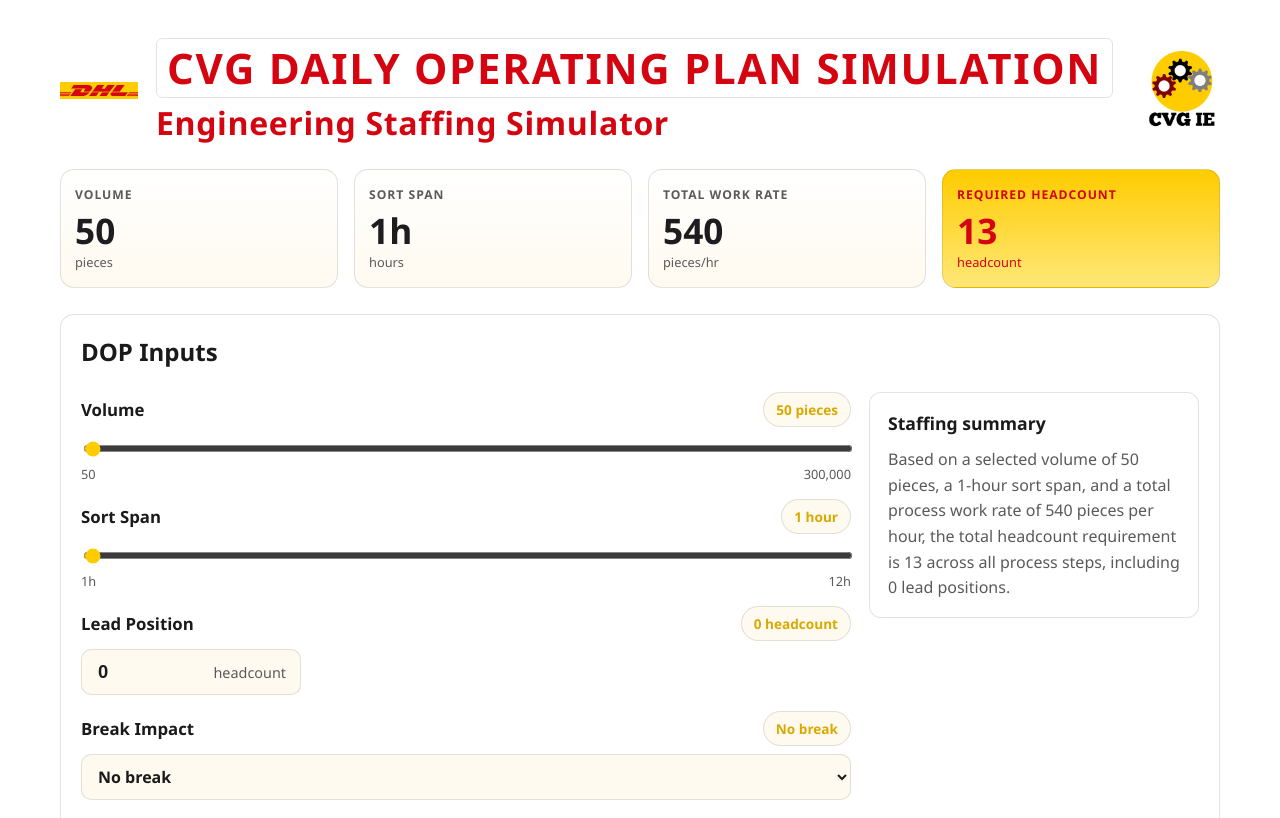
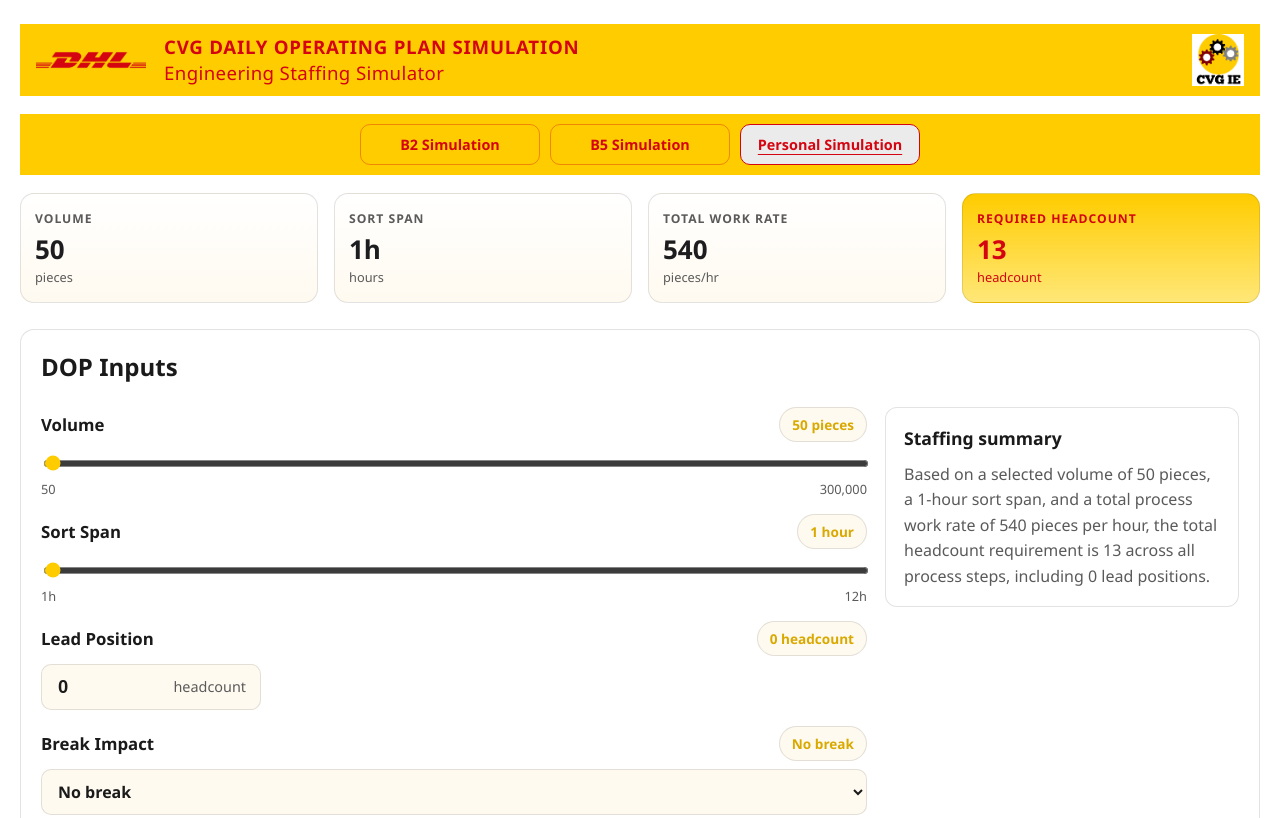
Before and after one commit to sohamshindeDHL/CVG_Staffing_Simulator, a plain HTML site: page index.html in a window 1280 px wide. Shown: the top 818 px of the page. Drawn offline with Linux system fonts and the light colour scheme.

Commit message:
Add files via upload

```diff
--- a/index.html
+++ b/index.html
@@ -21,11 +21,21 @@
         </div>
       </header>
 
+      <nav class="simulation-switcher" aria-label="Simulation selection">
+        <button type="button" class="simulation-button" data-simulation="b2">B2 Simulation</button>
+        <button type="button" class="simulation-button" data-simulation="b5">B5 Simulation</button>
+        <button type="button" class="simulation-button active" data-simulation="personal">Personal Simulation</button>
+      </nav>
+
       <main class="dashboard">
+        <section id="b2Simulation" class="blank-simulation" hidden aria-label="B2 Simulation"></section>
+        <section id="b5Simulation" class="blank-simulation" hidden aria-label="B5 Simulation"></section>
+
+        <section id="personalSimulation" class="personal-simulation">
         <section class="kpi-row">
           <div class="kpi-tile">
             <span class="kpi-label">Volume</span>
-            <strong id="kpiVolume">50</strong>
+            <strong id="kpiVolume">30</strong>
             <small>pieces</small>
           </div>
           <div class="kpi-tile">
@@ -125,6 +135,7 @@
             </table>
           </div>
         </section>
+        </section>
       </main>
     </div>
 
--- a/script.js
+++ b/script.js
@@ -185,6 +185,23 @@ leadPositionInput.addEventListener("input", () => {
   updateDashboard();
 });
 
+const simulationButtons = document.querySelectorAll(".simulation-button");
+const personalSimulation = document.getElementById("personalSimulation");
+const b2Simulation = document.getElementById("b2Simulation");
+const b5Simulation = document.getElementById("b5Simulation");
+
+simulationButtons.forEach((button) => {
+  button.addEventListener("click", () => {
+    simulationButtons.forEach((item) => item.classList.remove("active"));
+    button.classList.add("active");
+
+    const selected = button.dataset.simulation;
+    personalSimulation.hidden = selected !== "personal";
+    b2Simulation.hidden = selected !== "b2";
+    b5Simulation.hidden = selected !== "b5";
+  });
+});
+
 updateBreakDisplay();
 updateLeadPositionDisplay();
 renderProcessList();
--- a/style.css
+++ b/style.css
@@ -27,13 +27,14 @@ body {
 }
 
 .page-shell {
-  max-width: 1200px;
-  margin: 0 auto;
+  max-width: none;
+  width: 100%;
+  margin: 0;
   padding: 24px 20px 50px;
 }
 
 .topbar {
-  margin-bottom: 20px;
+  margin-bottom: 18px;
 }
 
 .top-header-bar {
@@ -41,10 +42,10 @@ body {
   grid-template-columns: 1fr auto;
   align-items: center;
   gap: 20px;
-  background: transparent;
+  background: rgb(255, 204, 0);
   border: none;
   border-radius: 0;
-  padding: 14px 0 6px;
+  padding: 10px 16px;
   box-shadow: none;
 }
 
@@ -54,9 +55,15 @@ body {
   gap: 18px;
 }
 
-.dhl-logo,
+.dhl-logo {
+  width: 110px;
+  height: auto;
+  object-fit: contain;
+  display: block;
+}
+
 .cvg-logo {
-  width: 78px;
+  width: 52px;
   height: auto;
   object-fit: contain;
   display: block;
@@ -66,29 +73,29 @@ body {
   flex: 1;
 }
 
+.eyebrow,
+h1 {
+  margin: 0;
+  color: #D40511;
+  font-family: "Delivery", "Segoe UI", sans-serif;
+  font-size: 18.6667px;
+  line-height: 1.2;
+  font-weight: 800;
+}
+
 .eyebrow {
-  margin: 0 0 6px;
-  color: var(--danger);
+  margin-bottom: 4px;
+  display: block;
   text-transform: uppercase;
   letter-spacing: 0.04em;
-  font-size: 42px;
-  line-height: 1.1;
-  font-weight: 800;
-  font-family: "Delivery", "Segoe UI", sans-serif;
-  display: inline-block;
-  padding: 6px 10px;
-  border: 1px solid var(--border);
-  border-radius: 6px;
+  border: none;
+  border-radius: 0;
+  padding: 0;
 }
 
 h1 {
-  margin: 0;
-  font-size: 32px;
-  line-height: 1.2;
-  font-weight: 800;
-  color: var(--danger);
-  font-family: "Delivery", "Segoe UI", sans-serif;
   letter-spacing: 0.02em;
+  font-weight: 400;
 }
 
 .dashboard {
@@ -127,7 +134,7 @@ h1 {
   border: 1px solid var(--border);
   border-radius: 14px;
   padding: 16px 14px;
-  min-height: 110px;
+  min-height: 90px;
   display: flex;
   flex-direction: column;
   justify-content: center;
@@ -144,7 +151,9 @@ h1 {
 
 .kpi-tile strong {
   margin-top: 8px;
-  font-size: 2.2rem;
+  font-family: "Delivery", "Segoe UI", sans-serif;
+  font-size: 26px;
+  font-weight: 700;
   line-height: 1.1;
   color: var(--navy);
 }
@@ -395,6 +404,68 @@ input[type="range"] {
   font-weight: 800;
 }
 
+.simulation-switcher {
+  margin: 0 0 18px;
+  background: rgb(255, 204, 0);
+  border: none;
+  border-radius: 0;
+  padding: 10px;
+  display: flex;
+  justify-content: center;
+  gap: 10px;
+}
+
+.simulation-button {
+  min-width: 180px;
+  border: 1px solid rgba(212, 5, 17, 0.35);
+  border-radius: 10px;
+  background: transparent;
+  color: #D40511;
+  font-family: "Delivery", "Segoe UI", sans-serif;
+  font-size: 0.9rem;
+  font-weight: 700;
+  padding: 10px 16px;
+  cursor: pointer;
+}
+
+.simulation-button:hover,
+.simulation-button:focus-visible {
+  background: #ebebeb;
+  text-decoration: underline;
+  text-underline-offset: 4px;
+  border-color: #D40511;
+  outline: none;
+}
+
+.simulation-button.active {
+  background: #ebebeb;
+  text-decoration: underline;
+  text-underline-offset: 4px;
+  border-color: #D40511;
+  outline: none;
+}
+
+.blank-simulation {
+  min-height: 300px;
+}
+
+.personal-simulation {
+  display: grid;
+  grid-template-columns: 1fr;
+  gap: 18px;
+}
+
+.personal-simulation[hidden],
+.blank-simulation[hidden] {
+  display: none;
+}
+
+#kpiVolume {
+  font-family: "Delivery", "Segoe UI", sans-serif;
+  font-size: 26px;
+  font-weight: 700;
+}
+
 @media (max-width: 820px) {
   .top-header-bar {
     grid-template-columns: 1fr;
@@ -407,7 +478,7 @@ input[type="range"] {
 
   .dhl-logo,
   .cvg-logo {
-    width: 90px;
+    width: 110px;
   }
 
   .kpi-row {
@@ -421,4 +492,12 @@ input[type="range"] {
   .panel {
     padding: 22px 18px;
   }
+
+  .simulation-switcher {
+    flex-wrap: wrap;
+  }
+
+  .simulation-button {
+    min-width: 150px;
+  }
 }
```
